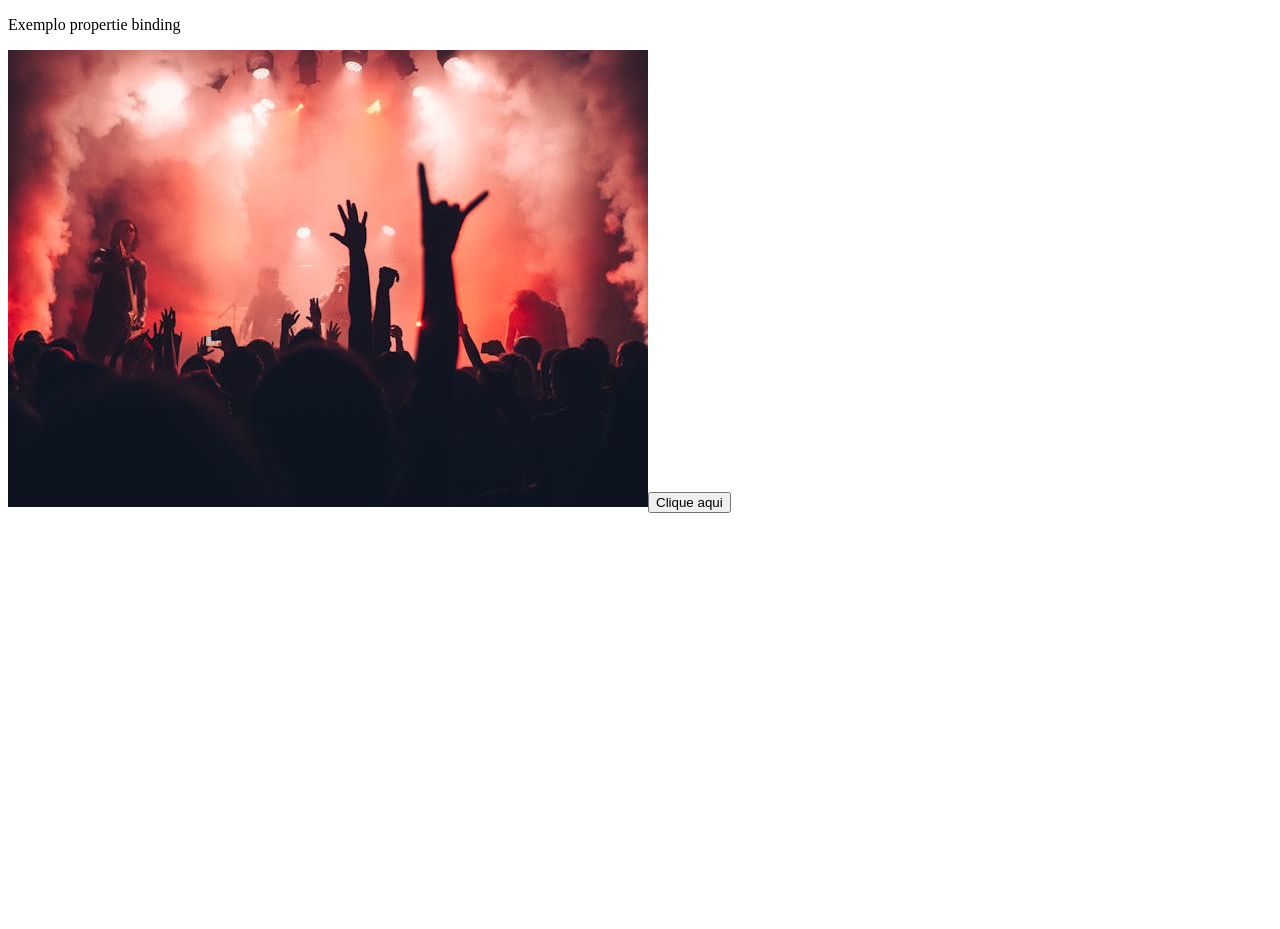
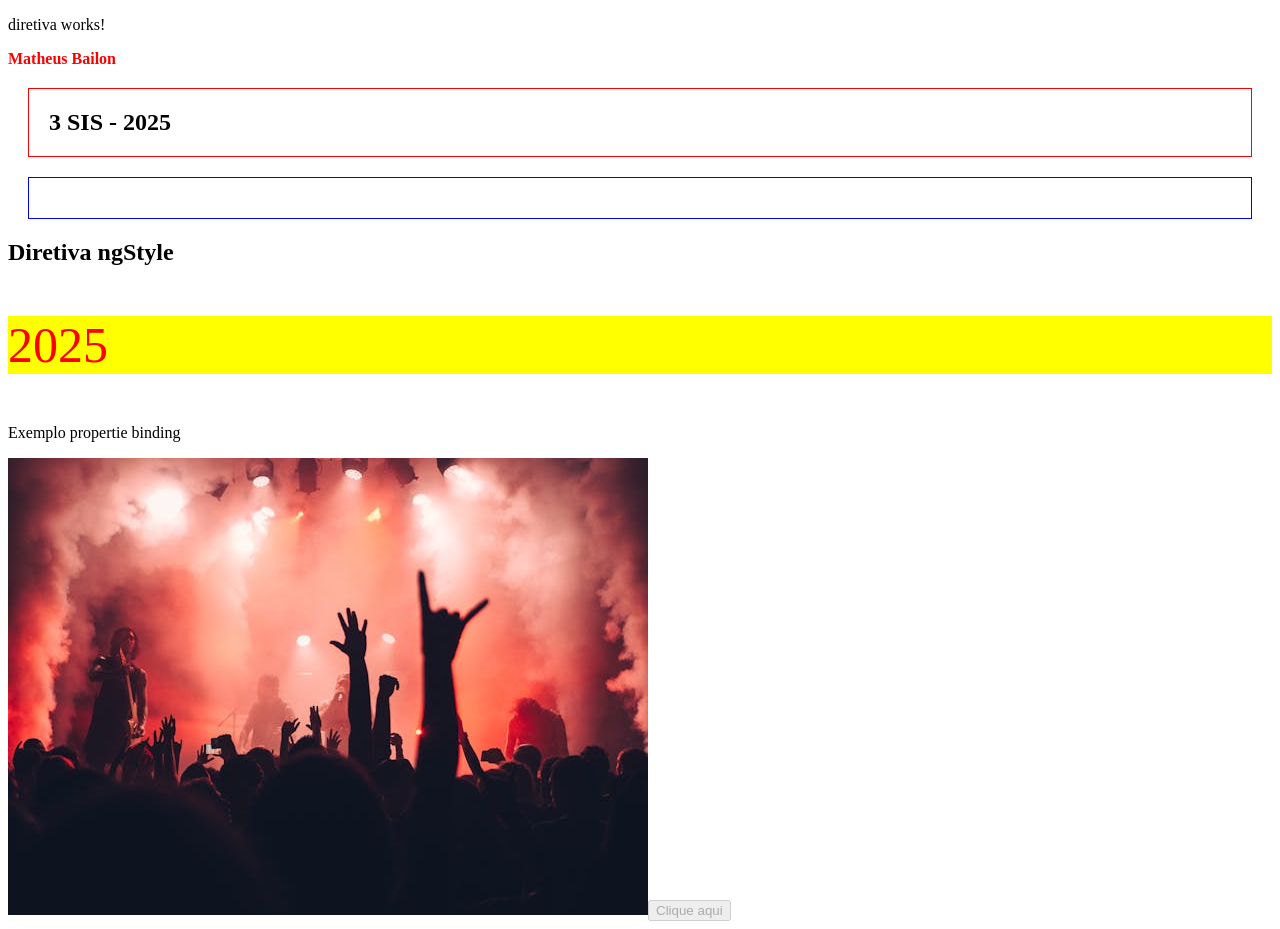
Before and after one commit to bailooon/app-control-flow-Angular, an Angular app: page / in a window 1280 px wide. Before the commit the page ends 800 px from the top, so only its background shows below. Built offline with nearby package versions, Linux system fonts and the light colour scheme.

Commit message:
aprendendo sobre diretiva

```diff
--- a/src/app/app.component.html
+++ b/src/app/app.component.html
@@ -1,4 +1,5 @@
 <!-- <app-control-flow></app-control-flow>
 <app-interpolacao></app-interpolacao> -->
+<app-diretiva></app-diretiva>
 <app-propertie-binding></app-propertie-binding>
 <router-outlet />
--- a/src/app/app.component.ts
+++ b/src/app/app.component.ts
@@ -3,11 +3,12 @@ import { RouterOutlet } from '@angular/router';
 import { InterpolacaoComponent } from './components/interpolacao/interpolacao.component';
 import { ControlFlowComponent } from './components/control-flow/control-flow.component';
 import { PropertieBindingComponent } from './components/propertie-binding/propertie-binding.component';
+import { DiretivaComponent } from './components/diretiva/diretiva.component';
 
 @Component({
   selector: 'app-root',
   standalone: true,
-  imports: [RouterOutlet, InterpolacaoComponent, ControlFlowComponent, PropertieBindingComponent],
+  imports: [RouterOutlet, InterpolacaoComponent, ControlFlowComponent, PropertieBindingComponent, DiretivaComponent],
   templateUrl: './app.component.html',
   styleUrl: './app.component.css'
 })
--- /dev/null
+++ b/src/app/components/diretiva/diretiva.component.css
@@ -0,0 +1,24 @@
+.text-success{
+  color: green;
+}
+
+.text-danger{
+  background-color: red;
+}
+
+.special{
+  border: 1px solid red;
+  padding: 20px;
+  margin: 20px;
+}
+
+.notSpecial{
+  border: 1px solid blue;
+  padding: 20px;
+  margin: 20px;
+}
+
+.errorClass{
+  color: red;
+  font-weight: bold;
+}
--- /dev/null
+++ b/src/app/components/diretiva/diretiva.component.html
@@ -0,0 +1,17 @@
+<p>diretiva works!</p>
+
+<p [ngClass]="{'errorClass' : hasError}">
+Matheus Bailon
+</p>
+
+<h2 [ngClass]="classes[2]">3 SIS - 2025</h2>
+
+<div [ngClass]="isSpecial ? 'special' : 'notSpecial' ">
+
+</div>
+
+<h2>Diretiva ngStyle</h2>
+
+<p [ngStyle]="{'background-color' : color, 'font-size' : size, 'color' : 'red'}">
+2025
+</p>
--- /dev/null
+++ b/src/app/components/diretiva/diretiva.component.ts
@@ -0,0 +1,22 @@
+import { CommonModule } from '@angular/common';
+import { Component } from '@angular/core';
+
+@Component({
+  selector: 'app-diretiva',
+  standalone: true,
+  imports: [CommonModule],
+  templateUrl: './diretiva.component.html',
+  styleUrl: './diretiva.component.css'
+})
+export class DiretivaComponent {
+  isActive = true;
+  hasError = true;
+  classes = ["text-success", "text-danger", "special"]
+  isSpecial = false;
+
+  //Exemplos ngStyle
+  size = '50px';
+  font = 'Arial';
+  color = 'yellow'
+
+}
--- a/src/app/components/propertie-binding/propertie-binding.component.ts
+++ b/src/app/components/propertie-binding/propertie-binding.component.ts
@@ -10,7 +10,7 @@ import { Component } from '@angular/core';
 })
 export class PropertieBindingComponent {
   imgUrl = "../../../assets/pexels-sebastian-ervi-866902-1763075.jpg";
-  isDisabled = false;
+  isDisabled = true;
   descImg = "Banda de rock"
 
 }
```
